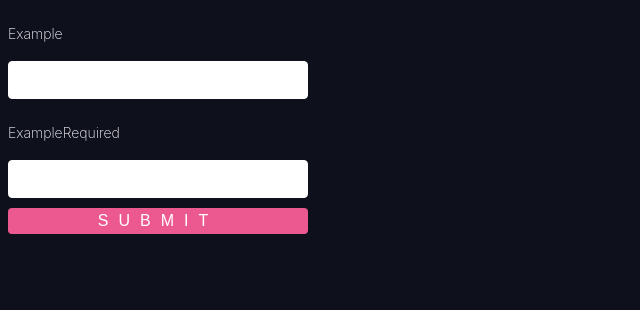
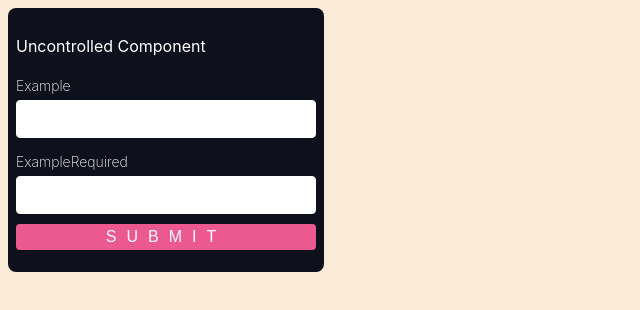
Before and after one commit to sawadyecma/react-form-sample, a React (Vite) app: page / in a window 1280 px wide. Shown: the top 310 px of the page, without its empty margins (0-640 px from the left). Built offline with nearby package versions, Linux system fonts and the light colour scheme.

Commit message:
fix: css

```diff
--- a/src/comps/form-01.tsx
+++ b/src/comps/form-01.tsx
@@ -11,6 +11,7 @@ export function Form_01() {
       example: "",
       exampleRequired: "",
     },
+    mode: "onBlur",
   });
 
   console.log(watch("example")); // you can watch individual input by pass the name of the input
@@ -22,13 +23,16 @@ export function Form_01() {
         alert(JSON.stringify(data));
       })}
     >
+      <p className="text-white">Uncontrolled Component</p>
       <label>Example</label>
       <input {...register("example")} defaultValue="test" />
       <label>ExampleRequired</label>
       <input
         {...register("exampleRequired", { required: true, maxLength: 10 })}
       />
-      {errors.exampleRequired && <p>This field is required</p>}
+      {errors.exampleRequired && (
+        <p className="error-msg">This field is required</p>
+      )}
       <input type="submit" />
     </form>
   );
--- a/src/style.css
+++ b/src/style.css
@@ -1,5 +1,6 @@
 body {
-  background: #0e101c;
+  background-color: antiquewhite;
+
   font-family: -apple-system, BlinkMacSystemFont, "Segoe UI", "Roboto", "Oxygen",
     "Ubuntu", "Cantarell", "Fira Sans", "Droid Sans", "Helvetica Neue",
     sans-serif;
@@ -16,13 +17,20 @@ h1 {
 .form {
   max-width: 300px;
   background: #0e101c;
+  background: #0e101c;
+  border-radius: 8px;
+  padding: 12px 8px;
 }
 
-p {
+.text-white {
+  color: white;
+}
+
+.error-msg {
   color: #bf1650;
 }
 
-p::before {
+.error-msg::before {
   display: inline;
   content: "⚠ ";
 }
@@ -42,8 +50,6 @@ label {
   line-height: 2;
   text-align: left;
   display: block;
-  margin-bottom: 13px;
-  margin-top: 20px;
   color: white;
   font-size: 14px;
   font-weight: 200;
```
